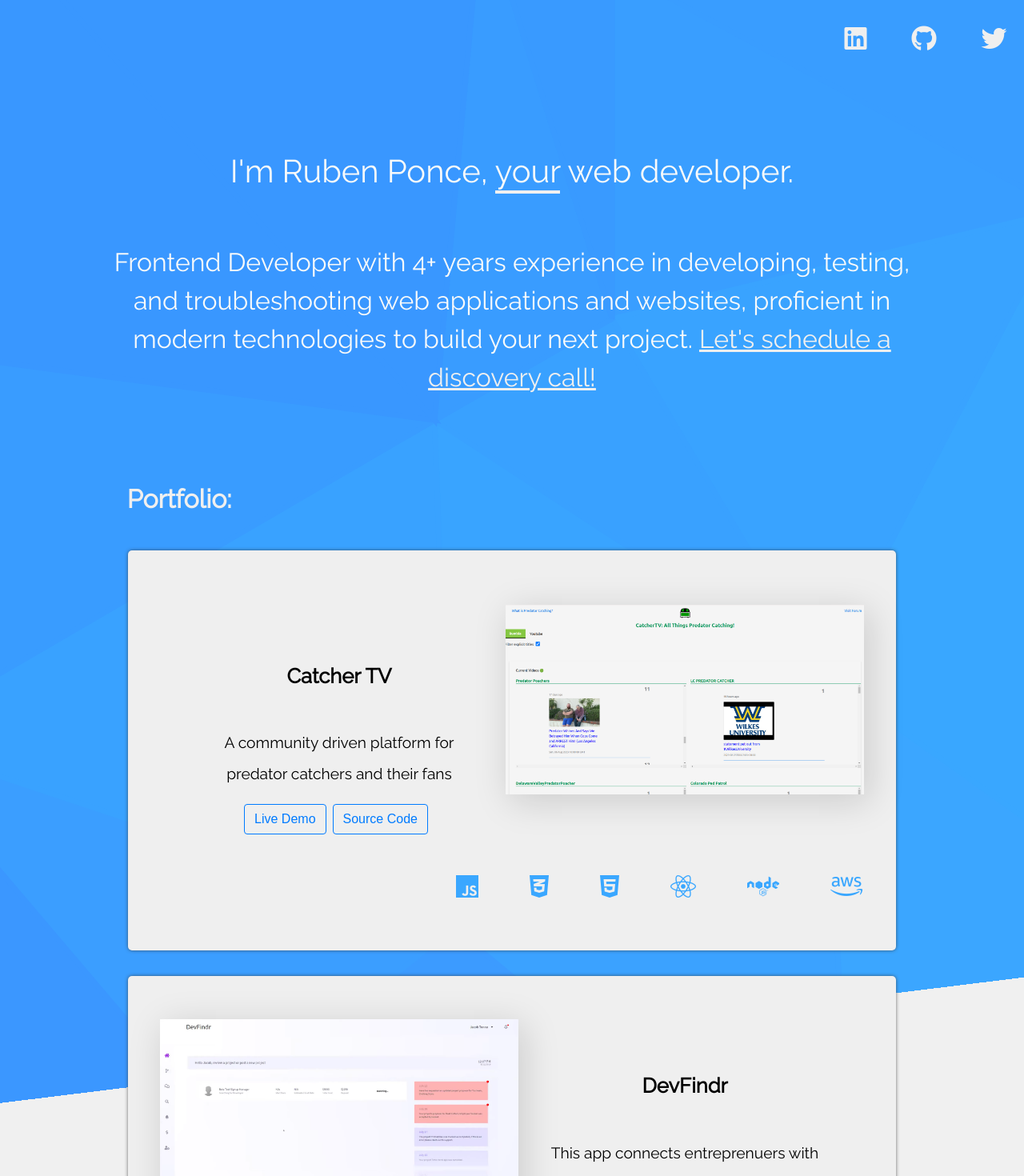
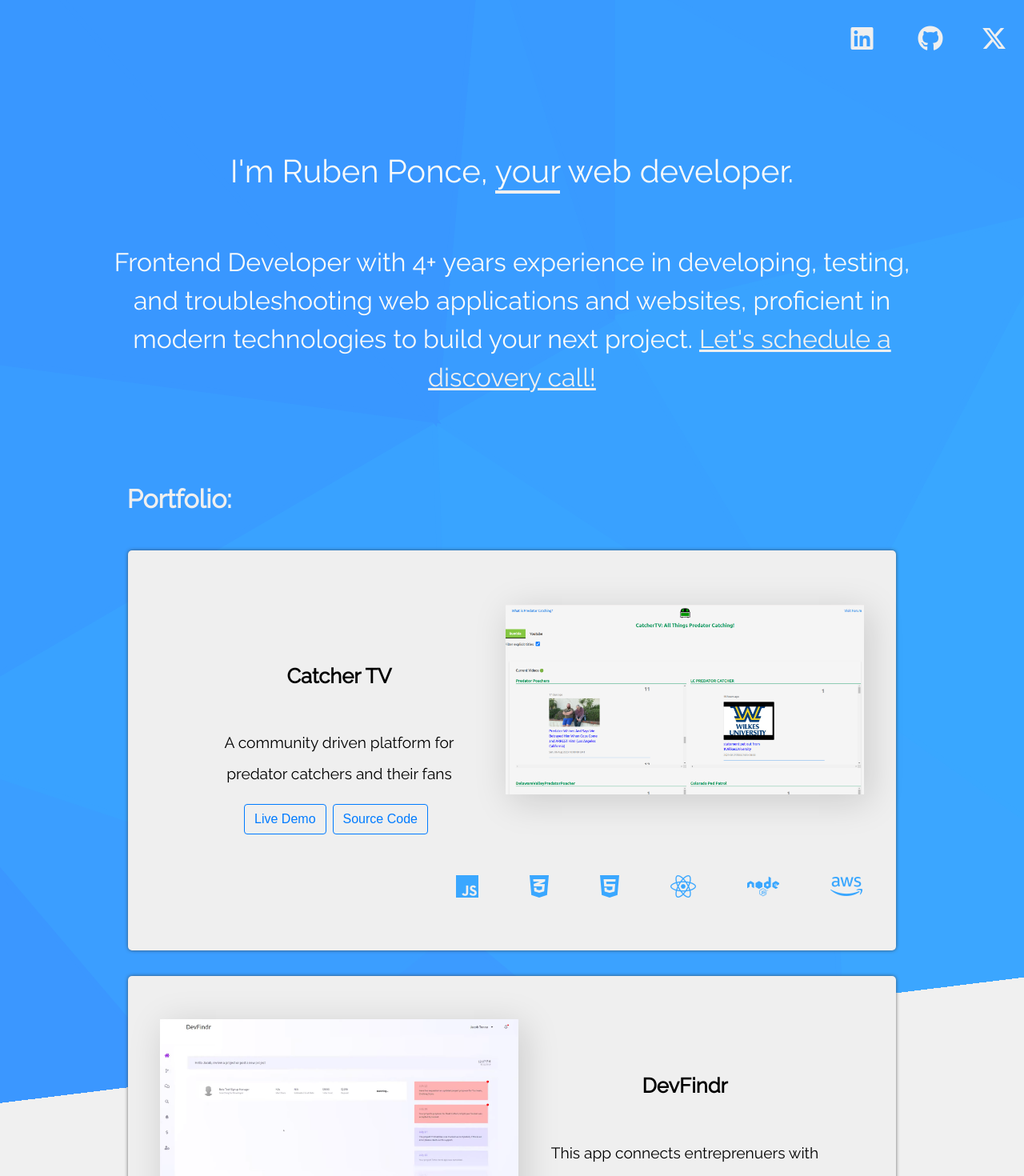
Before and after one commit to RubenPonce/react-portfolio, a React (Create React App) app: page / in a window 1280 px wide. Shown: the top 1470 px of the page at 80% size. Built offline with nearby package versions, Linux system fonts and the light colour scheme; some icons are missing; a web font is replaced by a local one.

Commit message:
Change uneven-twitter-icon class to have a margin-left of 0.5em for screens with a minimum width of 767px

```diff
--- a/public/index.html
+++ b/public/index.html
@@ -17,7 +17,7 @@
       user's mobile device or desktop. See https://developers.google.com/web/fundamentals/web-app-manifest/
     -->
     <link rel="manifest" href="%PUBLIC_URL%/manifest.json" />
-    <link rel="stylesheet" href="https://use.fontawesome.com/releases/v5.8.2/css/all.css" integrity="sha384-oS3vJWv+0UjzBfQzYUhtDYW+Pj2yciDJxpsK1OYPAYjqT085Qq/1cq5FLXAZQ7Ay" crossorigin="anonymous">
+      <script src="https://kit.fontawesome.com/4810a47f7e.js" crossorigin="anonymous"></script>
     <link href="https://fonts.googleapis.com/css?family=Averia+Serif+Libre|Raleway" rel="stylesheet">
 
     <!-- PROJECT IMAGES -->
--- a/src/App.css
+++ b/src/App.css
@@ -453,3 +453,10 @@ nav a:hover {
     }
 
 }
+
+
+.uneven-twitter-icon{
+    @media (min-width: 767px) {
+        margin-left: 0.5em !important;
+    }
+}
--- a/src/components/Navigation.js
+++ b/src/components/Navigation.js
@@ -47,8 +47,9 @@ export default class Navigation extends Component {
                         href="https://twitter.com/krebdev"
                         target="_blank"
                         rel="noopener noreferrer"
+                        className="uneven-twitter-icon"
                     >
-                        <i className="fab fa-twitter fa-2x"></i>
+                        <i className="fa-brands fa-x-twitter fa-2x"></i>
                     </a>
                 </div>
             </div>
```
